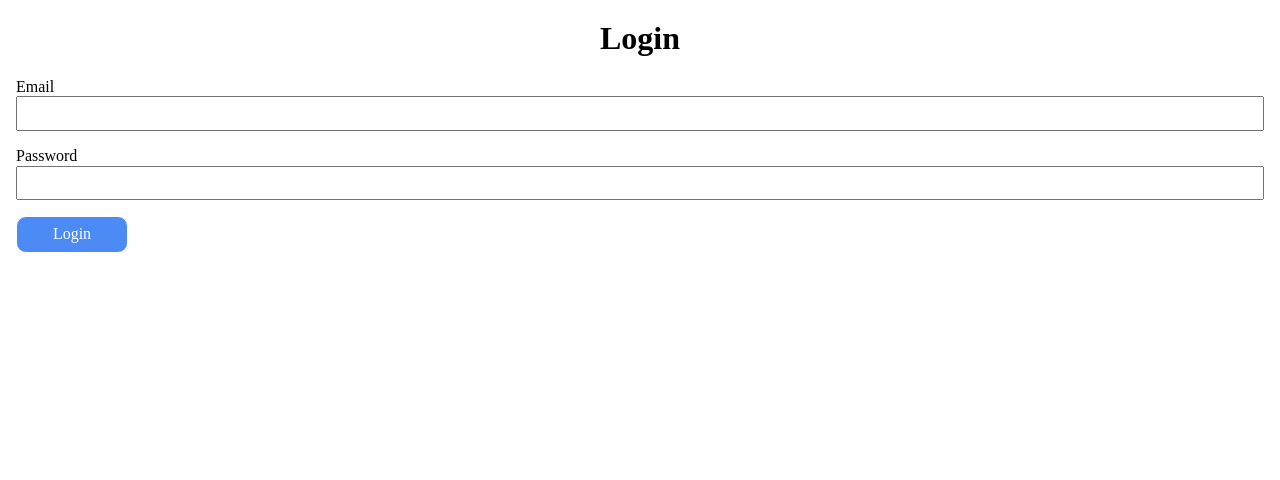
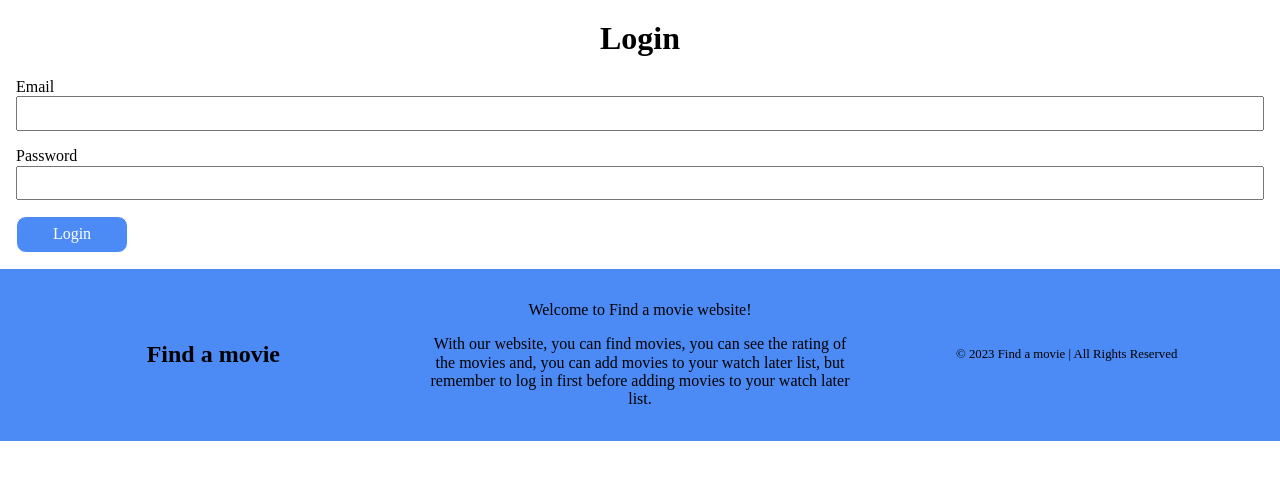
Before and after one commit to Peererxon/findAMovie, a website built with Vite: page src/auth/login.html in a window 1280 px wide. Shown: the part 102-582 px from the top of the page. Built offline with nearby package versions, Linux system fonts and the light colour scheme.

Commit message:
implement footer on all pages

```diff
--- a/src/auth/login.html
+++ b/src/auth/login.html
@@ -65,6 +65,18 @@
         </form>
       </div>
     </div>
+    <footer>
+      <h2>Find a movie</h2>
+      <div>
+        <p>Welcome to Find a movie website!</p>
+        <p>
+          With our website, you can find movies, you can see the rating of the
+          movies and, you can add movies to your watch later list, but remember
+          to log in first before adding movies to your watch later list.
+        </p>
+      </div>
+      <small>&copy; 2023 Find a movie | All Rights Reserved</small>
+    </footer>
     <script src="../js/hamburgerMenu.js" type="module"></script>
     <script src="../js/login.js" type="module"></script>
   </body>
```
Also changed, not shown: src/auth/register.html (+12 -0 lines), src/info/index.html (+12 -0 lines), src/search/index.html (+12 -0 lines), src/user/watch-later/index.html (+12 -0 lines).
